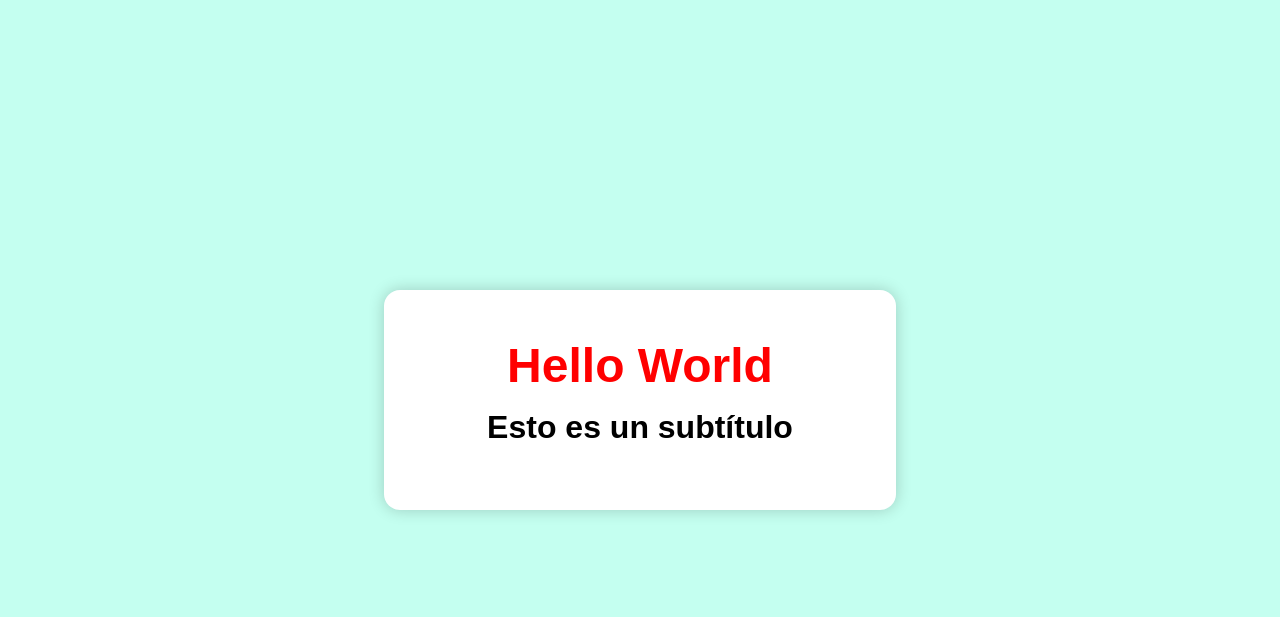
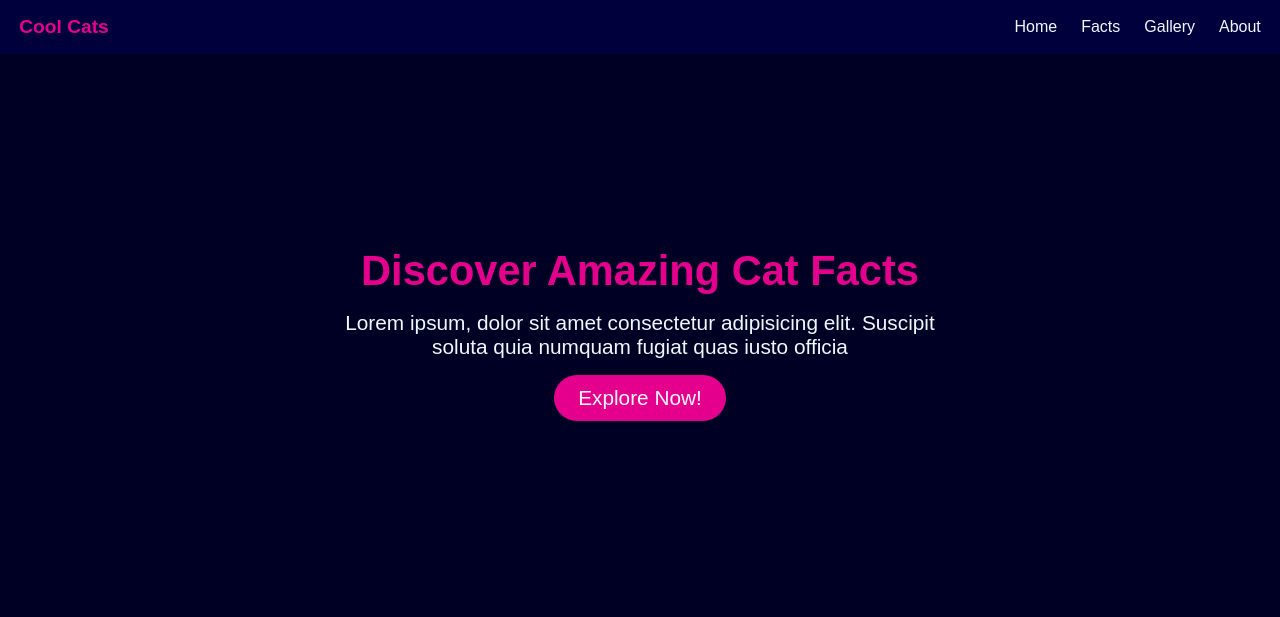
Before and after one commit to Jaimemamalla/REPASO-, a plain HTML site: page index.html in a window 1280 px wide. Drawn offline with nearby package versions, Linux system fonts and the light colour scheme.

Commit message:
repaso 1 completado

```diff
--- a/css/styles.css
+++ b/css/styles.css
@@ -2,45 +2,84 @@
     margin: 0;
     padding: 0;
     box-sizing: border-box;
+    text-decoration: none;
     font-family: Arial, Helvetica, sans-serif;
+
 }
 
 /* Este selector universal (*) aplica un conjunto de reglas a todos los elementos del documento HTML. En este caso, se están estableciendo tres propiedades: */
 
 body {
-    background-color: #c4fff0;
-    min-height: 100vh;
+    background-color: rgb(0, 0, 36);
+}
+
+nav {
     display: flex;
+    align-items: center;
+    justify-content: space-between;
+    margin: 0 auto;
+    padding: 1rem 1.2rem;
+    background-color: rgb(0, 0, 60);
+    position: sticky;
+    top: 0;
+}
+
+.logo {
+    color: rgb(228, 0, 141);
+    font-size: larger;
+    font-weight: bold;
+}
+
+.nav-links {
+    color: aliceblue;
+    display: flex;
+    gap: 1.5rem;
+    list-style: none;
+}
+
+.nav-links a {
+    color: aliceblue;
+    transition: color 0.2s;
+}
+
+.nav-links a:hover {
+    color: rgb(228, 0, 141);
+}
+
+.burger {
+    color: aliceblue;
+    display: none;
+}
+
+header {
+    display: flex;
+    align-items: center;
     justify-content: center;
+    text-align: center;
+    min-height: 70vh;
+    padding: 2rem 1.2rem;
+    font-size: 1.3rem;
+}
+
+.heather-content {
+    max-width: 600px;
+    display: flex;
+    flex-direction: column;
     align-items: center;
+    gap: 1rem;
+}
+
+.heather-content a {
+    color: aliceblue;
+    background-color: rgb(228, 0, 141);
+    padding: 0.7rem 1.5rem;
+    border-radius: 40px;
 }
 
 h1 {
-    color: #ff0000;
-    font-size: 3rem;
-    margin-bottom: 1rem;
+    color: rgb(228, 0, 141);
 }
 
-h2 {
-    color: #000;
-    font-size: 2rem;
-    margin-bottom: 1rem;
+p {
+    color: aliceblue;
 }
-
-.container {
-    background-color: #fff;
-    padding: 3rem;
-    margin: 0;
-    width: 40%;
-    text-align: center;
-    border-radius: 1rem;
-    box-shadow: 0 0 1rem rgba(0, 0, 0, 0.2);
-    display: flex;
-    flex-direction: column;
-    justify-content: center;
-
-}
-
-.container:hover {
-    background-color: #49ec17;
-}
--- a/index.html
+++ b/index.html
@@ -6,11 +6,40 @@
     <title>REPASO MWHE 4.1</title>
     <link rel="stylesheet" href="css/styles.css"/>
     <script src="js/script.js" defer></script>
+    <script src="https://unpkg.com/feather-icons"></script>
 </head>
 <body>
-    <div class="container">
+    <!-- <div class="container">
         <h1>Hello World</h1>
         <h2>Esto es un subtítulo</h2>
-    </div>
+    </div> -->
+
+    <nav>
+        <div class="logo">Cool Cats</div>
+        <ul class="nav-links">
+            <li><a href="#home">Home</a></li>
+            <li><a href="#facts">Facts</a></li>
+            <li><a href="#gallery">Gallery</a></li>
+            <li><a href="#about">About</a></li>
+        </ul>
+        <div class="burger">
+            <i data-feather="circle"></i>
+        </div>
+    </nav>
+
+    <header>
+        <div class="heather-content">
+            <h1>Discover Amazing Cat Facts</h1>
+            <p>Lorem ipsum, dolor sit amet consectetur adipisicing elit. Suscipit soluta quia numquam fugiat quas iusto officia</p>
+            <a href="#facts">Explore Now!</a>
+        </div>
+    </header>
+    <main id="home"></main>
+    <footer></footer>
+
+    <!-- FEATHER ICONS -->
+    <script>
+        feather.replace();
+    </script>
 </body>
 </html>
```
Also changed, not shown: README.md.
